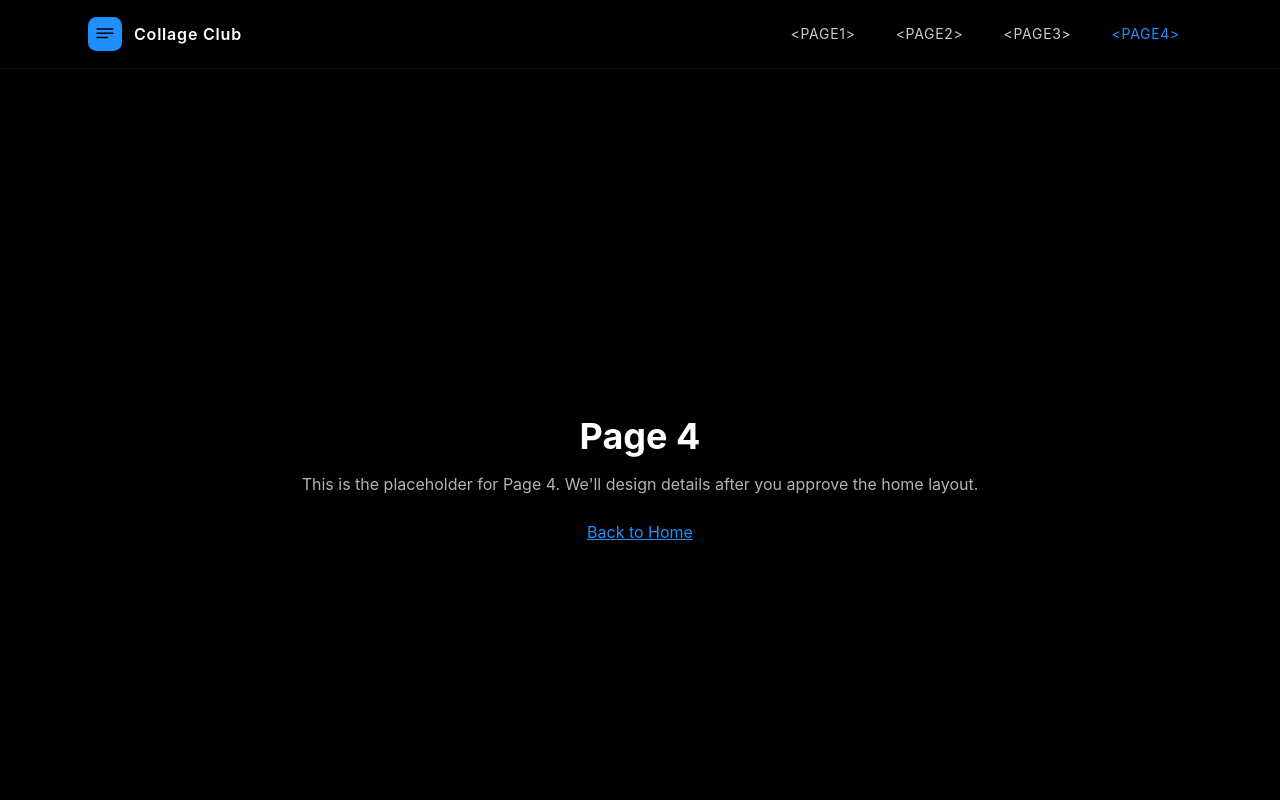
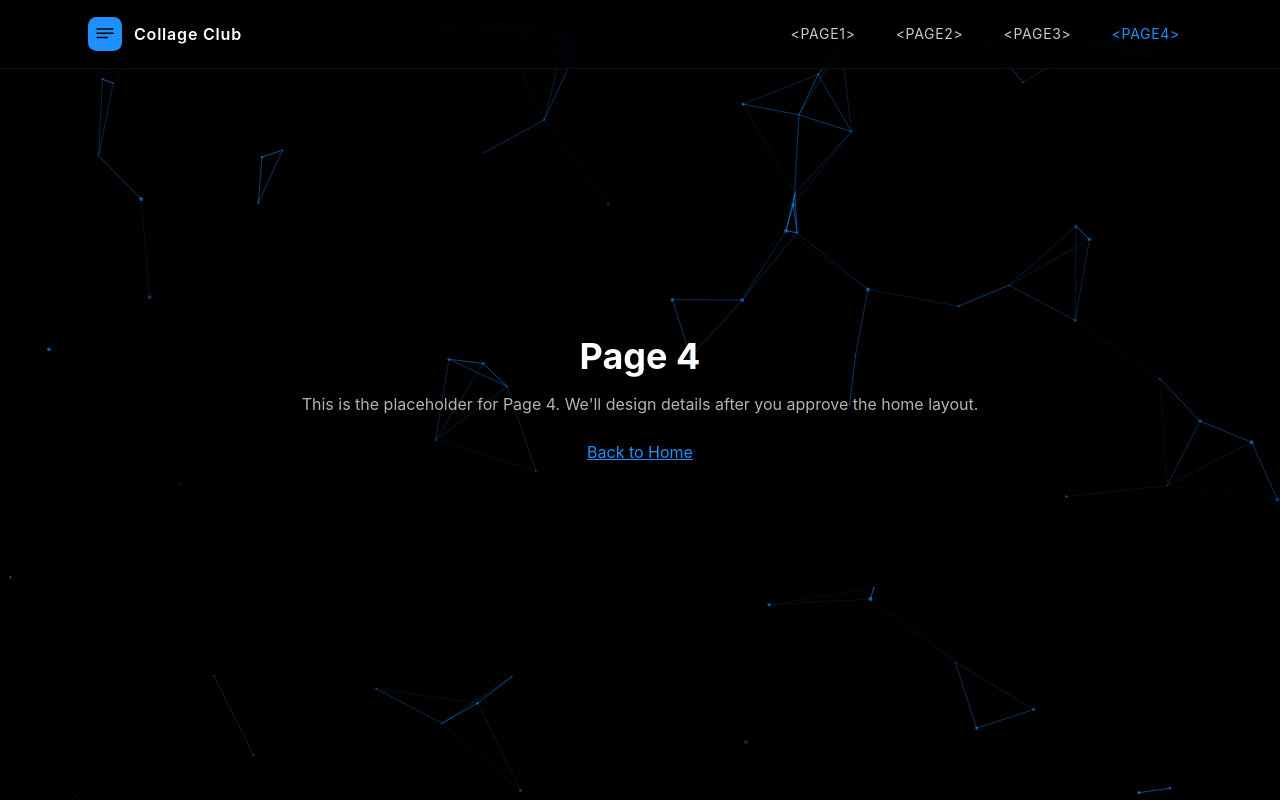
Before and after one commit to nikshaybalki/EESA-Web-Application-, a React (Vite) app: page /page4 in a window 1280 px wide. Shown: the top 800 px of the page. Built offline with nearby package versions, Linux system fonts and the light colour scheme.

Commit message:
complete the background effect

```diff
--- a/package.json
+++ b/package.json
@@ -13,7 +13,9 @@
     "framer-motion": "^12.23.12",
     "react": "^19.1.1",
     "react-dom": "^19.1.1",
-    "react-router-dom": "^7.8.2"
+    "react-router-dom": "^7.8.2",
+    "react-tsparticles": "^2.12.2",
+    "tsparticles": "^2.0.6"
   },
   "devDependencies": {
     "@eslint/js": "^9.33.0",
--- a/src/App.jsx
+++ b/src/App.jsx
@@ -1,4 +1,5 @@
 import React from 'react'
+
 import { Routes, Route } from 'react-router-dom'
 import Header from './components/Header'
 import Footer from './components/Footer'
@@ -8,11 +9,15 @@ import Page2 from './pages/Page2'
 import Page3 from './pages/Page3'
 import Page4 from './pages/Page4'
 
+import ParticlesBackground from './components/ParticlesBackground'
+
+
 export default function App() {
   return (
-    <div className="min-h-screen bg-black text-white">
+    <div className="relative min-h-screen bg-black text-white">
+  <ParticlesBackground />   {/* ✅ must be here */}
   <Header />
-      <main className="pt-20">
+  <main className="relative z-10">
     <Routes>
       <Route path="/" element={<Home />} />
       <Route path="/page1" element={<Page1 />} />
@@ -23,5 +28,6 @@ export default function App() {
   </main>
   <Footer />
 </div>
+
   )
 }
--- /dev/null
+++ b/src/components/ParticlesBackground.jsx
@@ -0,0 +1,66 @@
+import React from "react"
+import Particles from "react-tsparticles"
+import { loadFull } from "tsparticles"
+
+export default function ParticlesBackground() {
+  const particlesInit = async (engine) => {
+    await loadFull(engine)
+  }
+
+  return (
+    <Particles
+      id="tsparticles"
+      init={particlesInit}
+      style={{
+        position: "fixed",
+        top: 0,
+        left: 0,
+        width: "100%",
+        height: "100%",
+        zIndex: -1,
+      }}
+      options={{
+        background: { color: "#000000" },
+        fpsLimit: 60,
+        particles: {
+          number: { value: 60, density: { enable: true, area: 800 } },
+          color: { value: "#1E90FF" },
+          links: {
+            enable: true,
+            color: "#1E90FF",
+            distance: 120,
+            opacity: 0.4,
+            width: 1,
+          },
+          move: {
+            enable: true,
+            speed: 0.8,
+            direction: "none",
+            outModes: { default: "bounce" },
+          },
+          opacity: {
+            value: 0.6,
+            anim: { enable: true, speed: 1, opacity_min: 0.3 },
+          },
+          size: {
+            value: 2,
+            random: true,
+            anim: { enable: true, speed: 2, size_min: 0.5 },
+          },
+          shape: { type: "circle" },
+        },
+        interactivity: {
+          events: {
+            onHover: { enable: true, mode: "repulse" },
+            onClick: { enable: true, mode: "push" },
+          },
+          modes: {
+            repulse: { distance: 100, duration: 0.4 },
+            push: { quantity: 4 },
+          },
+        },
+        detectRetina: true,
+      }}
+    />
+  )
+}
```
Also changed, not shown: 1 other file (tests, documents, lock files or other folders). Lines whose indentation alone changed are shown as unchanged.
